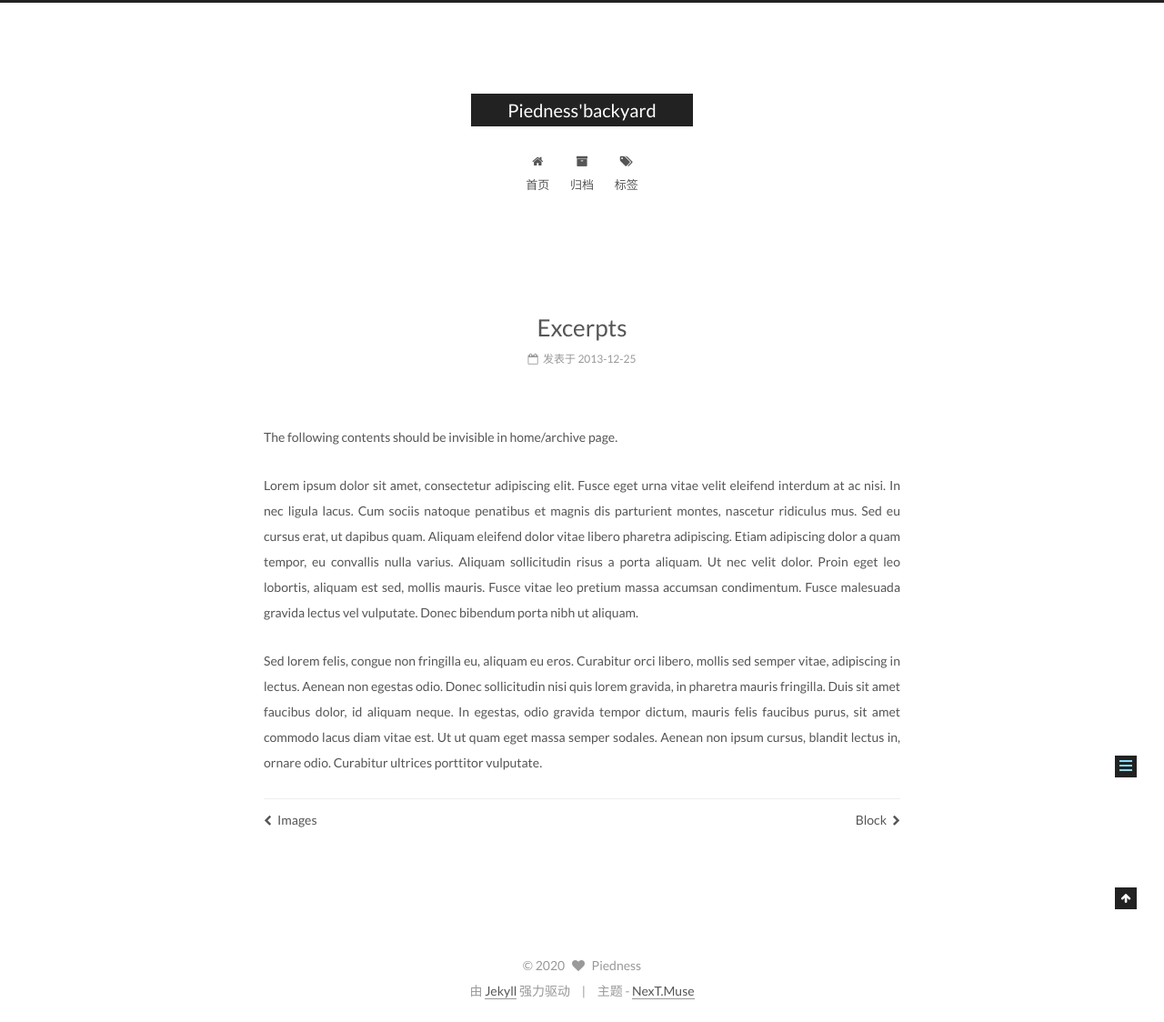
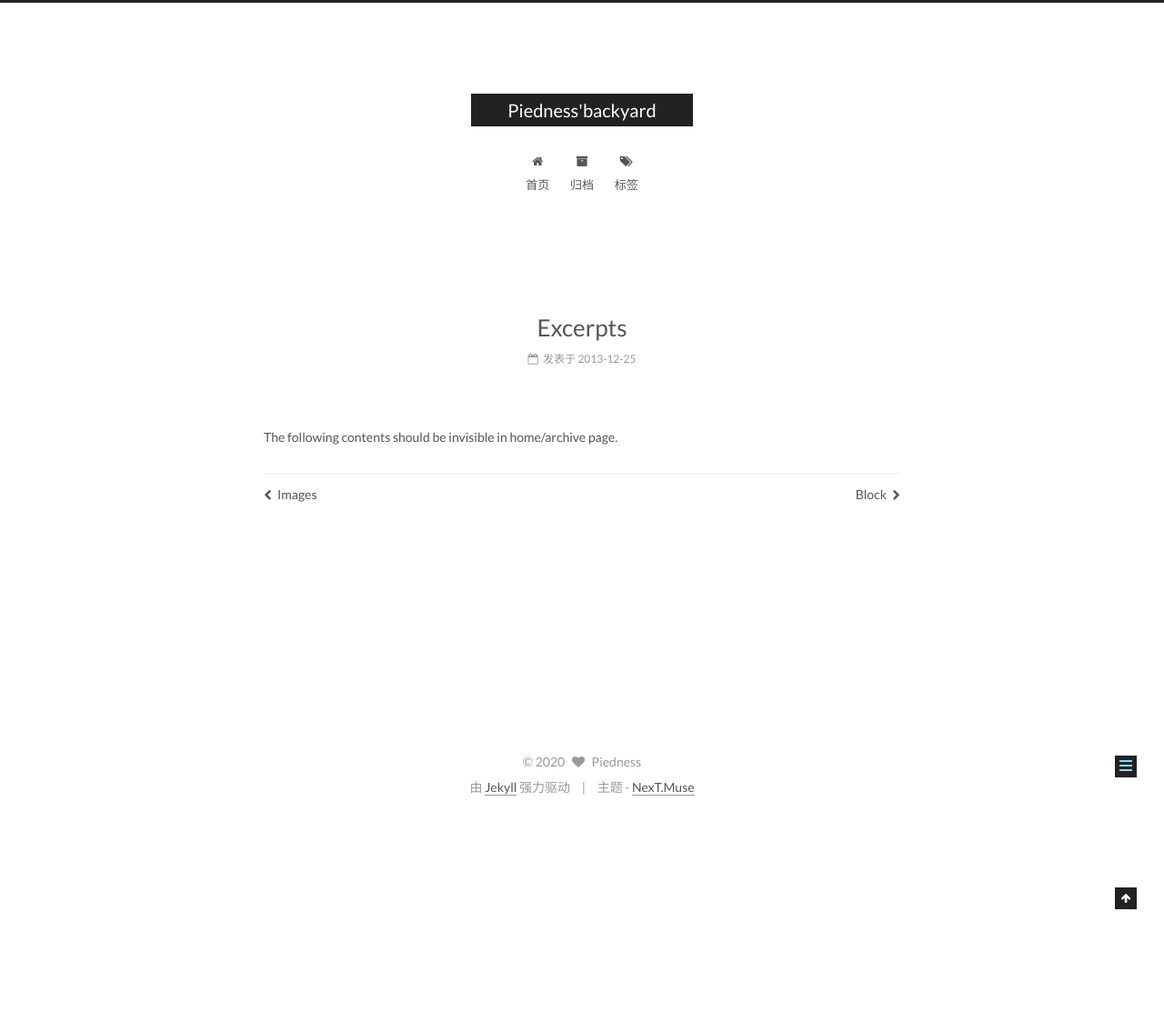
Before and after one commit to piednes/piednes.github.io, a Jekyll site: the page built from _posts/2013-12-25-excerpts.md, in a window 1280 px wide. Shown: the whole page at 91% size. Built offline with Jekyll 4.4.1, drawn with Linux system fonts in a browser that asks for light colours; after the commit the page ends 900 px from its top, so only the background shows below that.

Commit message:
Update 2013-12-25-excerpts.md

```diff
--- a/_posts/2013-12-25-excerpts.md
+++ b/_posts/2013-12-25-excerpts.md
@@ -7,7 +7,3 @@ tags:
 The following contents should be invisible in home/archive page.
 
 <!-- more -->
-
-Lorem ipsum dolor sit amet, consectetur adipiscing elit. Fusce eget urna vitae velit eleifend interdum at ac nisi. In nec ligula lacus. Cum sociis natoque penatibus et magnis dis parturient montes, nascetur ridiculus mus. Sed eu cursus erat, ut dapibus quam. Aliquam eleifend dolor vitae libero pharetra adipiscing. Etiam adipiscing dolor a quam tempor, eu convallis nulla varius. Aliquam sollicitudin risus a porta aliquam. Ut nec velit dolor. Proin eget leo lobortis, aliquam est sed, mollis mauris. Fusce vitae leo pretium massa accumsan condimentum. Fusce malesuada gravida lectus vel vulputate. Donec bibendum porta nibh ut aliquam.
-
-Sed lorem felis, congue non fringilla eu, aliquam eu eros. Curabitur orci libero, mollis sed semper vitae, adipiscing in lectus. Aenean non egestas odio. Donec sollicitudin nisi quis lorem gravida, in pharetra mauris fringilla. Duis sit amet faucibus dolor, id aliquam neque. In egestas, odio gravida tempor dictum, mauris felis faucibus purus, sit amet commodo lacus diam vitae est. Ut ut quam eget massa semper sodales. Aenean non ipsum cursus, blandit lectus in, ornare odio. Curabitur ultrices porttitor vulputate.
```
